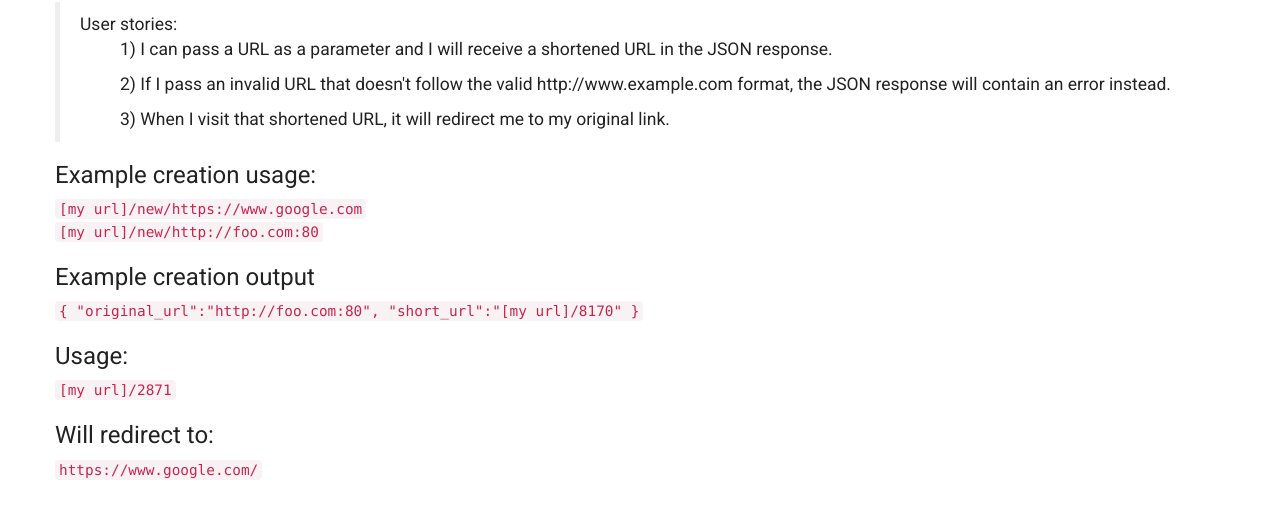
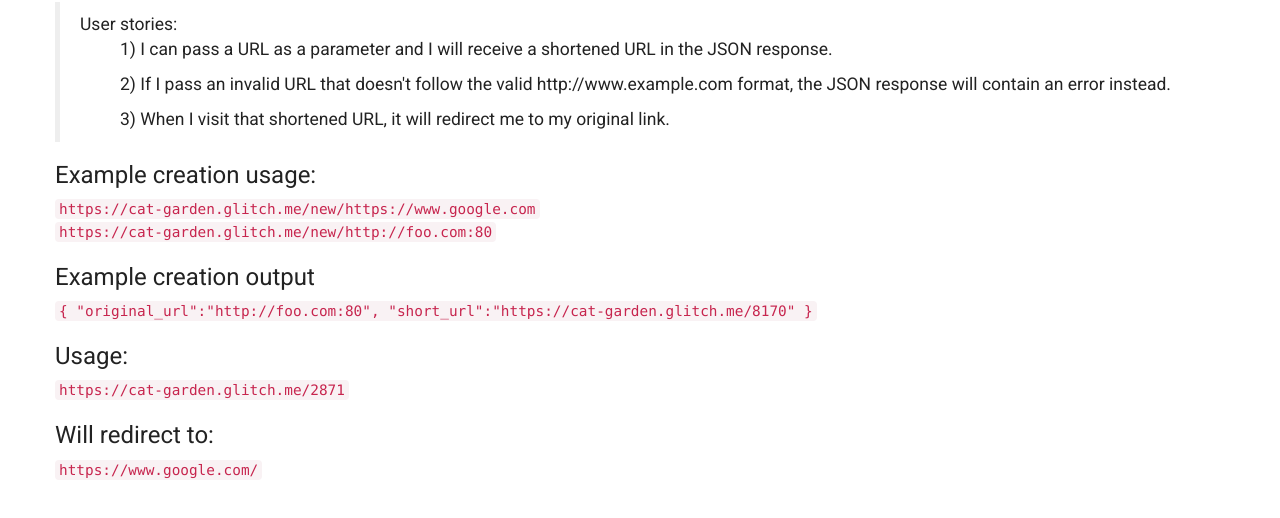
Before and after one commit to cghenne/url-shortener-ms, a website: page views/index.html in a window 1280 px wide. Shown: the part 108-626 px from the top of the page. Drawn offline with nearby package versions, Linux system fonts and the light colour scheme.

Commit message:
update url to glitch url update readme for env var

```diff
--- a/routes.js
+++ b/routes.js
@@ -24,7 +24,7 @@ router.route('/new/:url(*)').get(async (req, res) => {
 
       res.json({
         original_url: url,
-        short_url: `[my url]/${ref}`,
+        short_url: `https://cat-garden.glitch.me/${ref}`,
       });
     } catch (err) {
       res.json({
--- a/views/index.html
+++ b/views/index.html
@@ -21,18 +21,18 @@
         <ul>3) When I visit that shortened URL, it will redirect me to my original link.</ul>
       </blockquote>
       <h3>Example creation usage:</h3>
-      <code>[my url]/new/https://www.google.com</code><br>
-      <code>[my url]/new/http://foo.com:80</code>
+      <code>https://cat-garden.glitch.me/new/https://www.google.com</code><br>
+      <code>https://cat-garden.glitch.me/new/http://foo.com:80</code>
       <h3>Example creation output</h3>
       <code>
         {
           "original_url":"http://foo.com:80",
-          "short_url":"[my url]/8170"
+          "short_url":"https://cat-garden.glitch.me/8170"
         }
       </code>
       <h3>Usage:</h3>
       <code>
-        [my url]/2871
+        https://cat-garden.glitch.me/2871
       </code>
       <h3>Will redirect to:</h3>
       <code>
```
Also changed, not shown: README.md.
